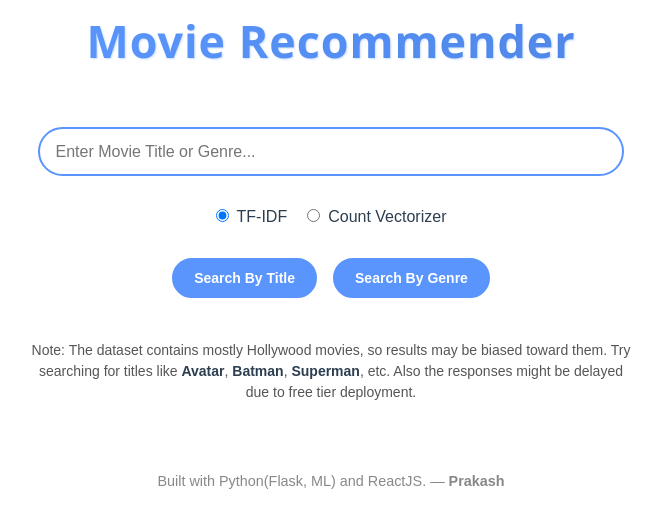
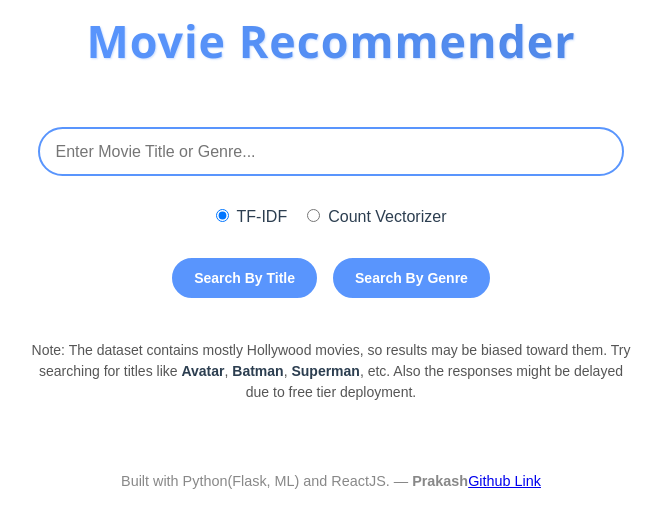
Before and after one commit to LunaticPrakash/Movie-Recommender, a React (Vite) app in the folder movie-recommender-frontend/: page / in a window 1280 px wide. Shown: the top 528 px of the page, without its empty margins (309-970 px from the left). Built offline with nearby package versions, Linux system fonts and the light colour scheme.

Commit message:
Update App.jsx

```diff
--- a/movie-recommender-frontend/src/App.jsx
+++ b/movie-recommender-frontend/src/App.jsx
@@ -76,6 +76,7 @@ function App() {
 
       <footer className="footer">
         Built with Python(Flask, ML) and ReactJS. — <strong>Prakash</strong>
+        <a href="https://github.com/LunaticPrakash/Movie-Recommender">Github Link</a>
       </footer>
     </>
   );
```
